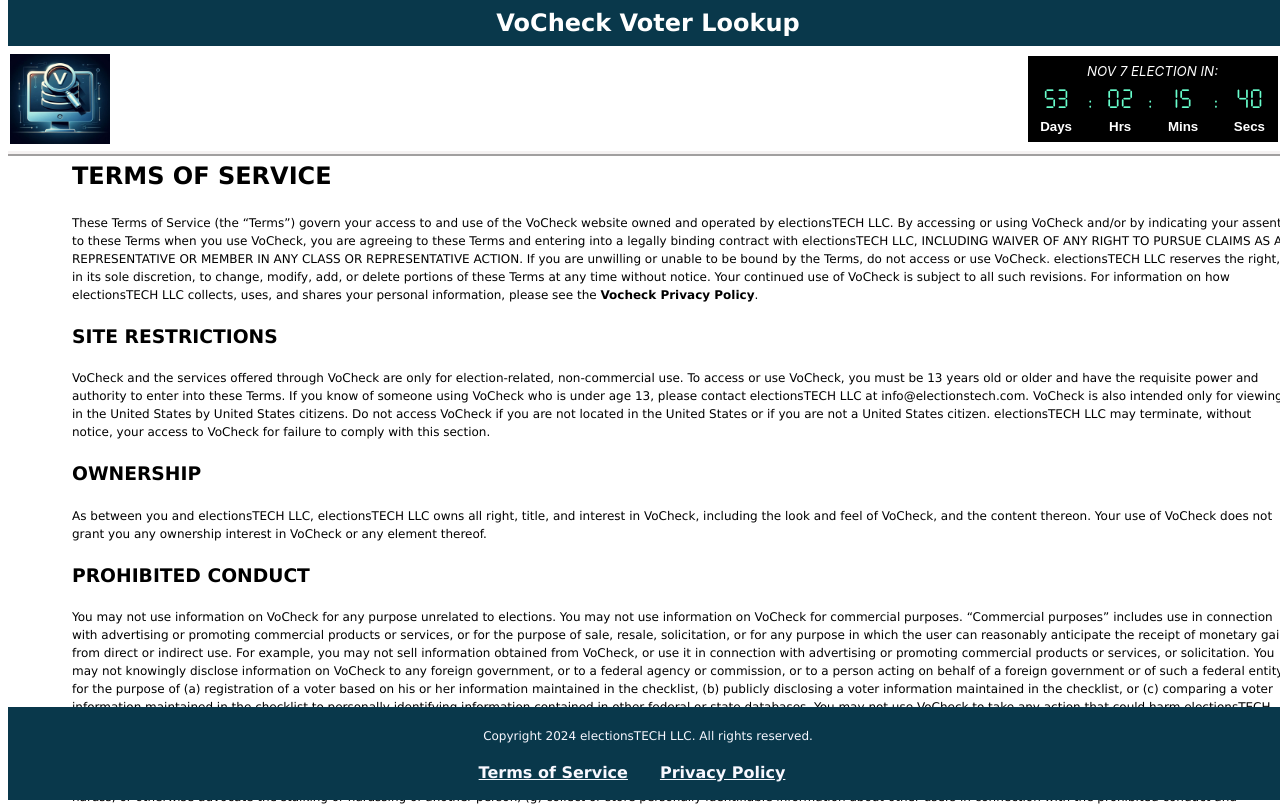
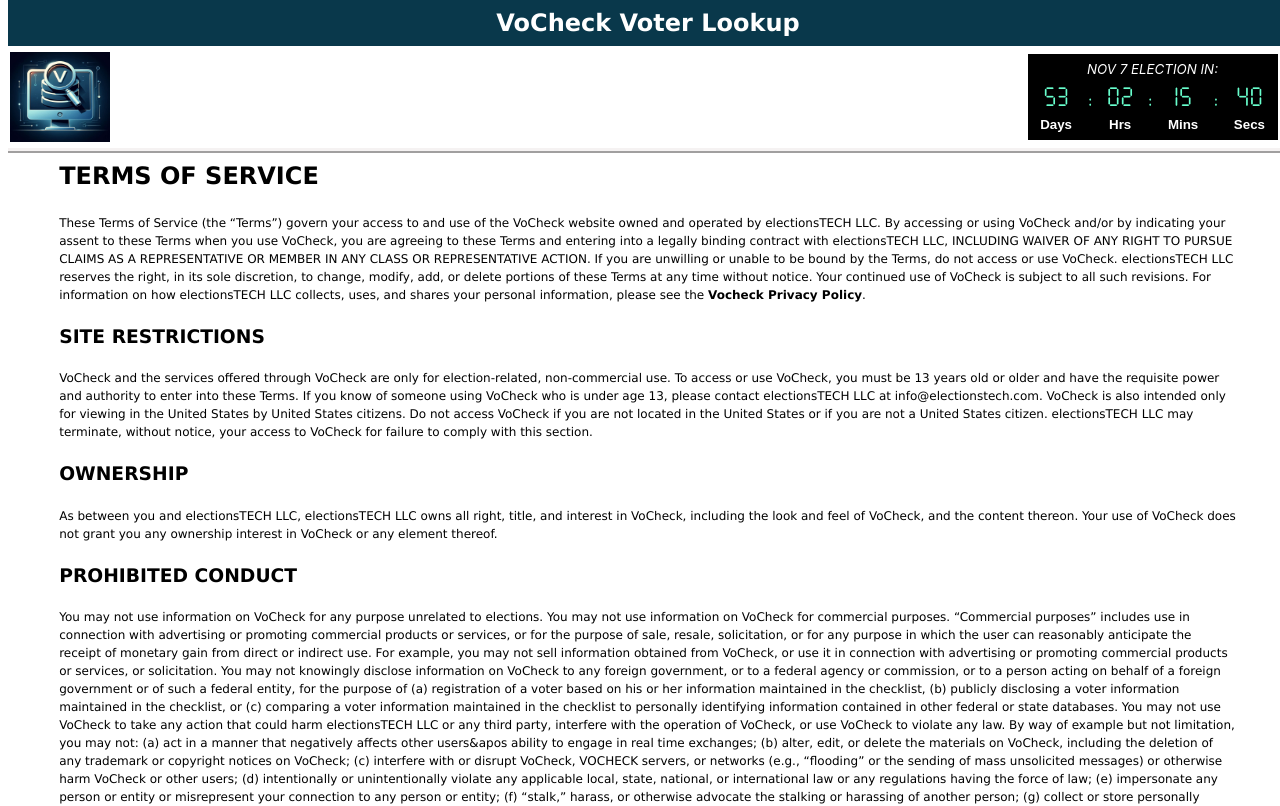
Before and after one commit to jddubbya/VoterAppMain, a React (Vite) app: page /tos in a window 1280 px wide. Shown: the top 806 px of the page. Built offline with nearby package versions, Linux system fonts and the light colour scheme.

Commit message:
Update App.css

```diff
--- a/src/App.css
+++ b/src/App.css
@@ -18,9 +18,6 @@
 
 /******************************************************/
 /*************** Begin HEADER Section *****************/
-.titleH1 {
-  padding-left: 20px;
-}
 
 header {
   top: 0%;
@@ -31,8 +28,8 @@
 }
 
 #topHeader {
-  margin-top: 0px;
-  margin-bottom: 0px;
+  margin-top: 0;
+  margin-bottom: 0;
   text-align: center;
   font-family: Verdana, Geneva, Tahoma, sans-serif;
 }
@@ -53,7 +50,7 @@
 .logoSection {
   color: rgb(9, 56, 75);
   position: relative;
-  height: 105px;
+  height: 102px;
   width: 100%;
   white-space: normal;
   line-height: 1.5em;
@@ -73,13 +70,6 @@
   color: inherit;
 }
 
-.countdownSection {
-  display:flex;
-  float: right;
-  align-items: right;
-  margin-right: 10px;
-}
-
 .emptyBox {
   display: inline-block;
   width:fit-content;
@@ -92,14 +82,14 @@
 
 /******************************************************/
 /*************** Begin PAGE Section *****************/
+
 /* Positions ALL items in the center of the page */
 body {
-
   display: flex;
   flex-direction: column;
   align-items: center;
   align-content: center;
-  width: 100%;
+  width: 100vw;
 }
 
 /******************* End PAGE Section *****************/
@@ -108,15 +98,14 @@
 /******************************************************/
 /********** Begin FOOTER section. *********************/
 footer{
-  position:fixed;
   bottom: 0;
-  width: 100%;
+  width: 100vw;
 }
 
 footer .vocheck-footer {
   background-color: rgb(9, 56, 75);
   color: ghostwhite;
-  width: 100%;
+  width: 100vw;
   white-space: normal;
   line-height: 1.5em;
   text-align: center;
@@ -147,37 +136,40 @@
   height: 28px;
 }
 
-/* The State/County DROP DOWN. */
+/* The State/County DROP DOWN.
 #countyDrop {
   margin-bottom: 70px;
-}
+} */
 
+/* Contains the dropdown and search fields */
 .searchForm {
   display: flex;
   flex-direction: column;
   align-items: center;
   justify-content: center;
-  margin-top: 170px;
+  margin-top: 200px;
 }
 
 .tosSection {
   margin-top: 150px;
-  margin-left: 5%;
+  margin-left: 4vw;
+  margin-right: 4vw;
 }
 
 .privacySection {
   margin-top: 150px;
-  margin-left: 5%;
+  margin-left: 4vw;
+  margin-right: 4vw;
 }
 
 .statisticsSection {
   display: flex;
   margin-top: 150px;
-  margin-left: 5%;
-  margin-right: 0;
+  margin-left: 4vw;
+  margin-right: 4vw;
   flex-direction: column;
-  align-items: left;
-  width: 90%;
+  align-items: center;
+  width: 90vw;
 }
 
 .mapsSection {
```
